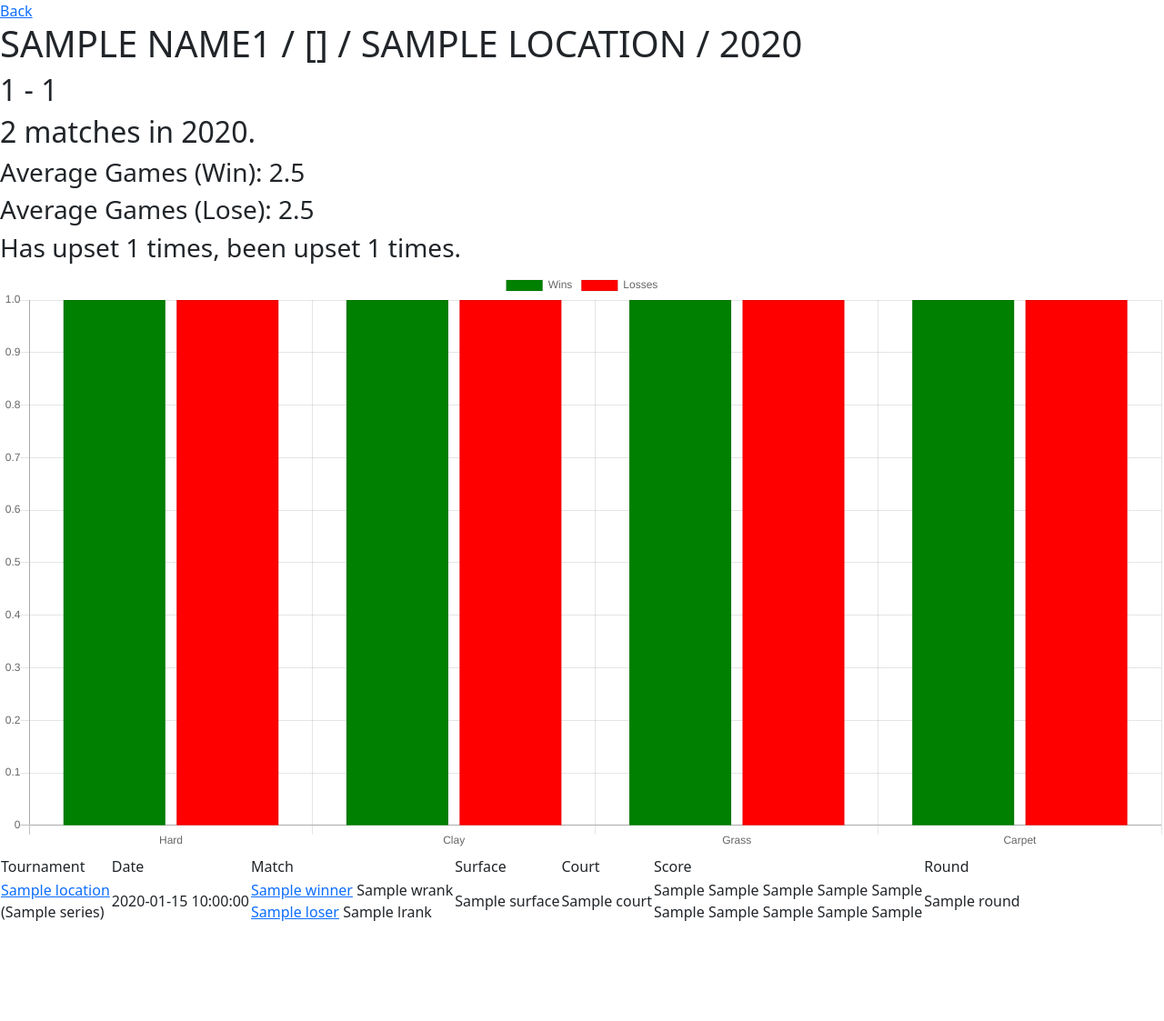
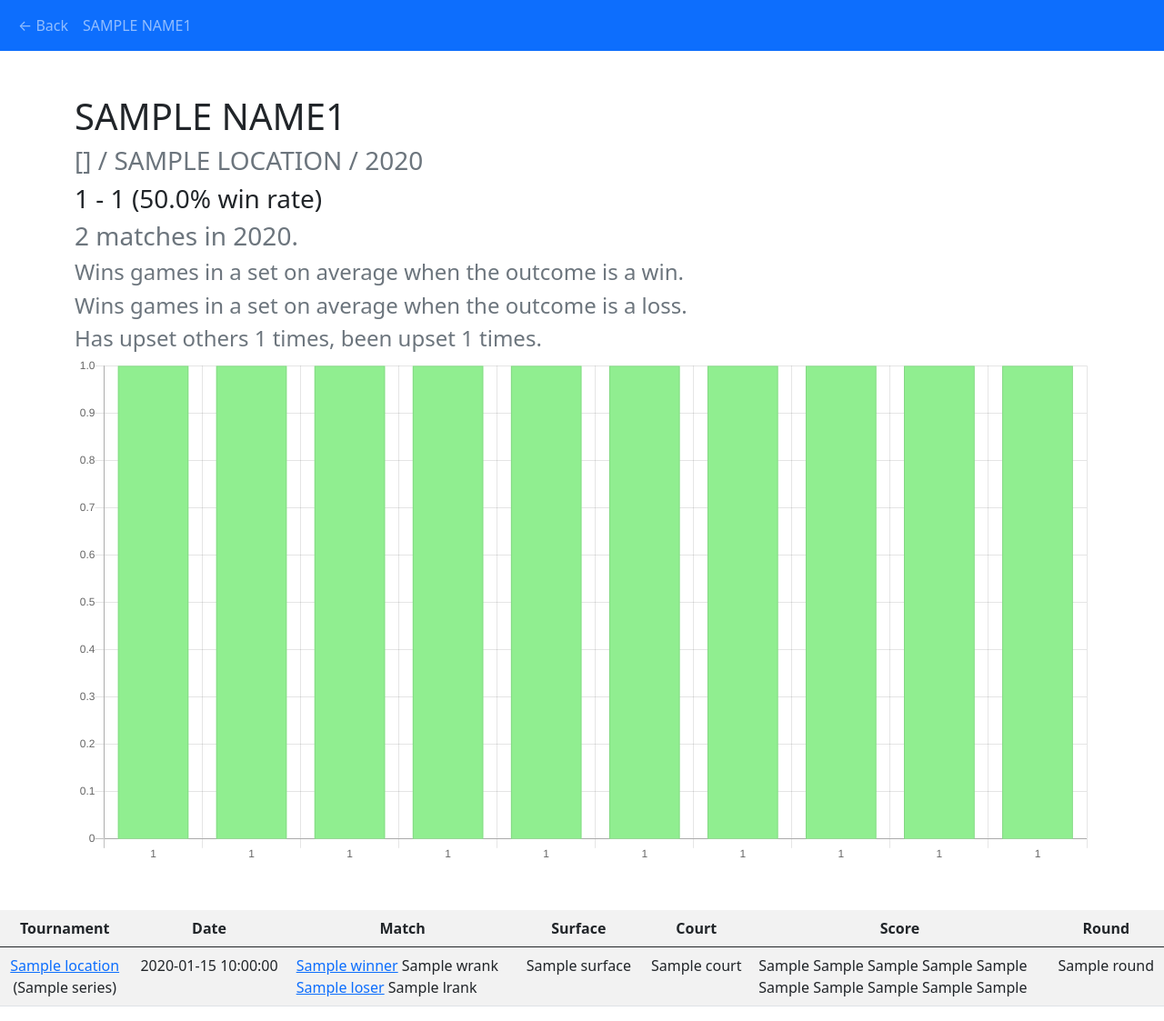
Before and after one commit to abhinavr2121/Rally_Records, a Flask app: template templates/results2.html in a window 1280 px wide. Shown: the whole page at 91% size. Before the commit the page ends 1013 px from the top, so only its background shows below. Run offline with Flask 2, Linux system fonts and the light colour scheme; the template is opened without the code that fills it: most values are stand-ins (such as "Sample title", 1, 10 or a date in 2020).

Commit message:
more UI changes, bug fixes, new charts

```diff
--- a/main.py
+++ b/main.py
@@ -46,8 +46,8 @@ def get_results(player = None, location = None):
 							  {'Date': {'$regex': '.*' + years + '.*', '$options': 'i'}}]}
 			route = 1
 		elif len(p1) > 0 and len(p2) == 0: # one player
-			query = {'$and': [{'$or': [{'Winner': {'$regex': '.*' + p1 + '.*', '$options': 'i'}},
-							 {'Loser': {'$regex': '.*' + p1 + '.*', '$options': 'i' }}]},
+			query = {'$and': [{'$or': [{'Winner': {'$regex': p1, '$options': 'i'}},
+							 {'Loser': {'$regex': p1, '$options': 'i' }}]},
 							 {'Surface': {'$regex': surface, '$options': 'i'}},
 							 {'Location': {'$regex': location, '$options': 'i'}},
 							 {'Date': {'$regex': '.*' + years + '.*', '$options': 'i'}}]}
@@ -59,12 +59,14 @@ def get_results(player = None, location = None):
 			route = 3
 
 		results = pd.DataFrame(list(collection.find(query)))
-		results['Date'] = pd.to_datetime(results['Date'], format = '%m/%d/%Y')
-		results = results.sort_values('Date', ascending = False)
-		results['Date'] = results['Date'].dt.strftime('%m/%d/%Y')
+		if len(results) > 0:
+			results['Date'] = pd.to_datetime(results['Date'], format = '%m/%d/%Y')
+			results = results.sort_values('Date', ascending = False)
+			results['Date'] = results['Date'].dt.strftime('%m/%d/%Y')
+		else:
+			abort(404)
 
 		if route == 1:
-			print('Route1')
 			return render_template('results1.html',
 									data = results,
 									name1 = p1,
@@ -74,10 +76,10 @@ def get_results(player = None, location = None):
 									year = years,
 									years = map(str, range(2005, 2022)),
 									np = np,
-									p1 = results[results['Winner'].str.upper().str.contains(p1.upper())],
-									p2 = results[results['Winner'].str.upper().str.contains(p2.upper())])
+									pd = pd,
+									p1 = results[results['Winner'].str.upper() == (p1.upper())],
+									p2 = results[results['Winner'].str.upper() == (p2.upper())])
 		elif route == 2:
-			print('Route2')
 			return render_template('results2.html',
 									data = results,
 									name1 = p1,
@@ -87,10 +89,9 @@ def get_results(player = None, location = None):
 									year = years,
 									years = map(str, range(2005, 2022)),
 									surface = surface,
-									p1_win = results[results['Winner'].str.upper().str.contains(p1.upper())],
-									p1_loss = results[results['Loser'].str.upper().str.contains(p1.upper())])
+									p1_win = results[results['Winner'].str.upper() == (p1.upper())],
+									p1_loss = results[results['Loser'].str.upper() == (p1.upper())])
 		elif route == 3:
-			print('Route3')
 			return render_template('results3.html',
 									data = results,
 									surface = surface,
@@ -100,13 +101,13 @@ def get_results(player = None, location = None):
 									np = np,
 									pd = pd)
 		else:
-			abort(404)
+			abort(401)
 	elif request.method == 'GET':
 		loc = location
 		p1 = player
 
 		if p1 is not None:
-			query = {'$or': [{'Winner': player}, {'Loser': player}]}
+			query = {'$or': [{'Winner': {'$regex': player, '$options': 'i'}}, {'Loser': {'$regex': player, '$options': 'i'}}]}
 			results = pd.DataFrame(list(collection.find(query)))
 			results['Date'] = pd.to_datetime(results['Date'], format = '%m/%d/%Y')
 			results = results.sort_values('Date', ascending = False)
@@ -118,8 +119,8 @@ def get_results(player = None, location = None):
 										np = np,
 										pd = pd,
 										years = map(str, range(2005, 2022)),
-										p1_win = results[results['Winner'].str.upper().str.contains(p1.upper())],
-										p1_loss = results[results['Loser'].str.upper().str.contains(p1.upper())])
+										p1_win = results[results['Winner'].str.upper() == (p1.upper())],
+										p1_loss = results[results['Loser'].str.upper() == (p1.upper())])
 		elif loc is not None:
 			query = {'Location': loc}
 			results = pd.DataFrame(list(collection.find(query)))
@@ -145,10 +146,19 @@ def add_header(response):
     response.headers['Cache-Control'] = 'public, max-age=0'
     return response
 
-@app.errorhandler(404)
-def error_handler():
-	return render_template('404.html')
+@app.template_filter()
+def number_format(number):
+	return format(int(number), ',d')
 
-@app.errorhandler(500)
-def error_handler():
-	return render_template('500.html')
+@app.template_filter()
+def round_number(number):
+	return round(number, 2)
+
+def handle_404():
+	return '404'
+
+def handle_200():
+	return '500'
+
+app.register_error_handler(404, handle_404)
+app.register_error_handler(500, handle_200)
--- a/static/main.css
+++ b/static/main.css
@@ -1,6 +1,7 @@
 body, html {
 	height: 100%;
 	width: 100%;
+	padding-bottom: 2%;
 }
 
 input {
--- a/templates/results2.html
+++ b/templates/results2.html
@@ -9,75 +9,131 @@
 		<script src='https://cdn.jsdelivr.net/npm/chart.js@2.9.4/dist/Chart.min.js'></script>
 	</head>
 	<body>
-		<a href='/'>Back</a>
-		<h1>{{name1.upper()}}
+		<nav class="navbar navbar-expand-lg navbar-dark bg-primary">
+		  <div class="container-fluid">
+		    <div class="collapse navbar-collapse" id="navbarNav">
+		      <ul class="navbar-nav">
+		        <li class="nav-item">
+		          <a class="nav-link" aria-current="page" href="/">&larr; Back</a>
+		        </li>
+		        <li class="nav-item">
+		          <a class="nav-link" href="/player/{{name1}}">{{name1.upper()}}</a>
+		        </li>
+		      </ul>
+		    </div>
+		  </div>
+		</nav>
+
+		<div class="container mt-5">
+			<div class="row">
+				<div class="col">
+					<h1>{{name1.upper()}}</h1>
+					<h3 class="text-muted">
 						{%if surface | length > 0:%}
-				/ {{surface.upper()}}
+							{{surface.upper()}}
 						{%endif%}
-			{%if location | length > 0:%}
+						{%if location |length > 0:%}
 							/ {{location.upper()}}
 						{%endif%}
 						{%if year | length > 0:%}
 							/ {{year}}
 						{%endif%}
-		</h1>
-		<h2>{{p1_win | length}} - {{p1_loss | length}}</h2>
-		<h2>{{p1_win | length + p1_loss | length}} matches
+					</h3>
+				</div>
+			</div>
+			<div class="row">
+				<div class="col">
+					<h3>{{p1_win | length}} - {{p1_loss | length}}
+					({{(100 * (p1_win | length) / ((p1_win | length) + (p1_loss | length))) | round_number}}% win rate)</h3>
+				</div>
+			</div>
+			<div class="row">
+				<div class="col">
+					<h3 class="text-muted">
+						{{(p1_win | length + p1_loss | length) | number_format}} matches
 						{%if year | length > 0%}
 							in {{year}}.
 						{%else%}
 							played since 2005.
 						{%endif%}
-		</h2>
+					</h3>
+				</div>
+			</div>
+			<div class="row">
+				<div class="col">
+					<h4 class="text-muted">
+						Wins
+						{%if p1_win | length > 0%}
+							{{((pd.to_numeric(p1_win['W1']).sum() + pd.to_numeric(p1_win['W2']).sum() + pd.to_numeric(p1_win['W3']).sum() + pd.to_numeric(p1_win['W4']).sum() + pd.to_numeric(p1_win['W5']).sum()) / (pd.to_numeric(p1_win['Wsets']).sum() + pd.to_numeric(p1_win['Lsets']).sum())).round(2)}}
+						{%else%}
+						0.00
+						{%endif%}
+						games in a set on average when the outcome is a win.
+					</h4>
+				</div>
+			</div>
+			<div class="row">
+				<div class="col">
+					<h4 class="text-muted">
+						Wins
+						{%if p1_loss | length > 0%}
+							{{((pd.to_numeric(p1_loss['L1']).sum() + pd.to_numeric(p1_loss['L2']).sum() + pd.to_numeric(p1_loss['L3']).sum() + pd.to_numeric(p1_loss['L4']).sum() + pd.to_numeric(p1_loss['L5']).sum()) / (pd.to_numeric(p1_loss['Wsets']).sum() + pd.to_numeric(p1_loss['Lsets']).sum())).round(2)}}
+						{%else%}
+							0.00
+						{%endif%}
+						games in a set on average when the outcome is a loss.
+					</h4>
+				</div>
+			</div>
+			<div class="row">
+				<div class="col">
+					<h4 class="text-muted">
+						Has upset others {{p1_win[pd.to_numeric(p1_win['WRank']) > pd.to_numeric(p1_win['LRank'])] | length}} times, been upset {{p1_loss[pd.to_numeric(p1_loss['WRank']) > pd.to_numeric(p1_loss['LRank'])] | length}} times.
+					</h4>
+				</div>
+			</div>
+		</div>
 
-		<h3>Average Games (Win):
-		{%if p1_win | length > 0%}
-
-		{{(pd.to_numeric(p1_win['W1']).sum() + pd.to_numeric(p1_win['W2']).sum() + pd.to_numeric(p1_win['W3']).sum() + pd.to_numeric(p1_win['W4']).sum() + pd.to_numeric(p1_win['W5']).sum()) / (pd.to_numeric(p1_win['Wsets']).sum() + pd.to_numeric(p1_win['Lsets']).sum())}}
-		{%else%}
-		0.0
+		<div class="container">
+			<div class="row">
+					{%if surface | length == 0%}
+						<div class="col">
+							<canvas id="surface"></canvas>
+						</div>
 					{%endif%}
-		</h3>
-
-		<h3>Average Games (Lose):
-		{%if p1_loss | length > 0%}
-			{{(pd.to_numeric(p1_loss['L1']).sum() + pd.to_numeric(p1_loss['L2']).sum() + pd.to_numeric(p1_loss['L3']).sum() + pd.to_numeric(p1_loss['L4']).sum() + pd.to_numeric(p1_loss['L5']).sum()) / (pd.to_numeric(p1_loss['Wsets']).sum() + pd.to_numeric(p1_loss['Lsets']).sum())}}
-		{%else%}
-		0.0
+					{%if year | length == 0%}
+						<div class="col">
+							<canvas id="rank"></canvas>
+						</div>
 					{%endif%}
-		</h3>
-
-		<h3>Has upset {{p1_win[pd.to_numeric(p1_win['WRank']) > pd.to_numeric(p1_win['LRank'])] | length}} times, been upset {{p1_loss[pd.to_numeric(p1_loss['WRank']) > pd.to_numeric(p1_loss['LRank'])] | length}} times.</h3>
-
-		<div>
-			<canvas id="surface"></canvas>
-			{%if year | length == 0%}
-				<canvas id="rank"></canvas>
+					{% if year | length > 0 or surface | length > 0%}
+						<div class="col">
+							<canvas id="winners"></canvas>
+						</div>
 					{%endif%}
 			</div>
+		</div>
 
-		<table>
-			<th>
-				<tr>
-					<td>Tournament</td>
-					<td>Date</td>
-					<td>Match</td>
-					<td>Surface</td>
-					<td>Court</td>
-					<td>Score</td>
-					<td>Round</td>
+		<table class="table table-striped table-hover mt-5">
+			<tr class="text-center">
+				<th scope="col">Tournament</th>
+				<th scope="col">Date</th>
+				<th scope="col">Match</th>
+				<th scope="col">Surface</th>
+				<th scope="col">Court</th>
+				<th scope="col">Score</th>
+				<th scope="col">Round</th>
 			</tr>
-			</th>
 			<tbody>
 				{% for index, doc in data.iterrows():%}
 				<tr>
-					<td><a href="/results/location/{{doc['Location']}}">{{doc['Location']}}</a><br>({{doc['Series']}})</td>
-					<td>{{doc['Date']}}</td>
+					<td class="text-center"><a href="/results/location/{{doc['Location']}}">{{doc['Location']}}</a><br>({{doc['Series']}})</td>
+					<td class="text-center">{{doc['Date']}}</td>
 					<td><a href="/results/player/{{doc['Winner']}}">{{doc['Winner']}}</a>  {{doc['WRank']}}<br><a href="/results/player/{{doc['Loser']}}">{{doc['Loser']}}</a>  {{doc['LRank']}} {% if doc['Comment'] == 'Retired'%} (Ret.) {% endif %}</td>
-					<td>{{doc['Surface']}}</td>
-					<td>{{doc['Court']}}</td>
+					<td class="text-center">{{doc['Surface']}}</td>
+					<td class="text-center">{{doc['Court']}}</td>
 					<td>{{doc['W1']}}  {{doc['W2']}}  {{doc['W3']}}  {{doc['W4']}}  {{doc['W5']}}<br>{{doc['L1']}}  {{doc['L2']}}  {{doc['L3']}}  {{doc['L4']}} {{doc['L5']}}</td>
-					<td>{{doc['Round']}}</td>
+					<td class="text-center">{{doc['Round']}}</td>
 				</tr>
 				{% endfor %}
 			</tbody>
@@ -85,6 +141,7 @@
 	</body>
 
 	<script>
+		{%if surface | length == 0%}
 			var ctx1 = document.getElementById('surface').getContext('2d');
 			const chart1 = new Chart(ctx1, {
 				type: 'bar',
@@ -144,10 +201,51 @@
 				    }
 				}
 			});
+		{%endif%}
+		{%if year | length > 0 or surface | length > 0%}
+			var ctx2 = document.getElementById('winners').getContext('2d');
+			const chart2 = new Chart(ctx2, {
+			type: 'bar',
+			data:
+			{
+				labels: [
+					{%for i in range(10):%}
+						{%if data["Loser"].value_counts().index[i].upper() != name1.upper()%}
+						'{{data["Loser"].value_counts().index[i]}}',
+						{%endif%}
+					{%endfor%}
+				],
+			  	datasets: [
 
+			  		{
+				    	data: [
+				    	{%for i in range(10):%}
+				    		{%if data["Loser"].value_counts().index[i].upper() != name1.upper()%}
+				    			{{data["Loser"].value_counts()[i]}},
+				    		{%endif%}
+				    	{%endfor%}
+				    	],
+				    	backgroundColor: 'lightgreen',
+				    	borderWidth: 1,
+					},
+				],
+			},
+			options: {
+				legend: {display: false},
+				responsive: true,
+				scales: {
+			    	yAxes: [{
+			    		ticks: {
+			        		beginAtZero: true
+			        	}
+			      	}]
+			    }
+			}
+		});
+		{%endif%}
 		{%if year | length == 0%}
-			var ctx2 = document.getElementById('rank').getContext('2d');
-			const chart2 = new Chart(ctx2, {
+			var ctx3 = document.getElementById('rank').getContext('2d');
+			const chart3 = new Chart(ctx3, {
 				type: 'line',
 				data:
 				{
```
Also changed, not shown: features.txt (+6 -4 lines), templates/index.html (+21 -5 lines), templates/results1.html (+66 -35 lines), templates/results3.html (+10 -12 lines), 1 other file. Lines whose indentation alone changed are shown as unchanged.
